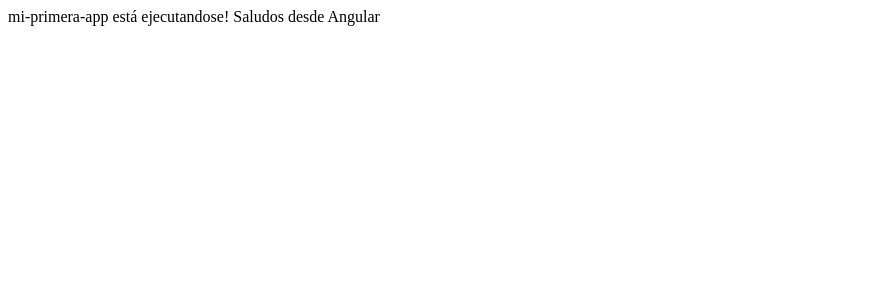
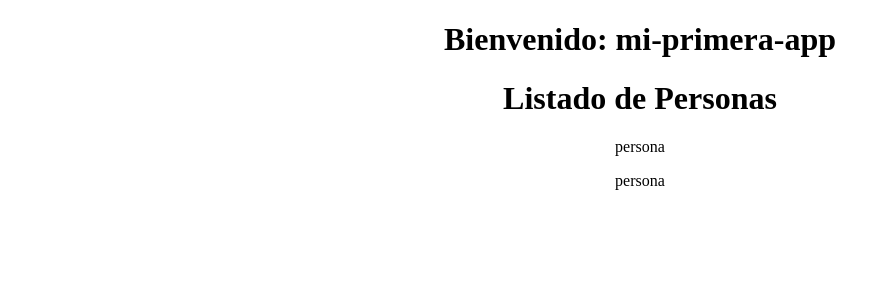
Before and after one commit to Cefjulio/Universidad_Angular_2021, an Angular app: page / in a window 1280 px wide. Shown: the top 300 px of the page, without its empty margins (0-890 px from the left). Built offline with nearby package versions, Linux system fonts and the light colour scheme.

Commit message:
V.16 Creacion de un component en Angular con CLI

```diff
--- a/src/app/app.component.html
+++ b/src/app/app.component.html
@@ -1,2 +1,4 @@
-<span> {{ title }} está ejecutandose!  </span>
-<span> {{ saludo }} </span>
+<div style="text-align: center;" >
+  <h1>Bienvenido: {{titulo}}  </h1>
+  <app-personas></app-personas>
+</div>
--- a/src/app/app.component.ts
+++ b/src/app/app.component.ts
@@ -6,6 +6,6 @@ import { Component } from '@angular/core';
   styleUrls: ['./app.component.css']
 })
 export class AppComponent {
-  title = 'mi-primera-app';
-  saludo = 'Saludos desde Angular';
+  titulo = 'mi-primera-app';
+
 }
--- a/src/app/app.module.ts
+++ b/src/app/app.module.ts
@@ -2,10 +2,13 @@ import { NgModule } from '@angular/core';
 import { BrowserModule } from '@angular/platform-browser';
 
 import { AppComponent } from './app.component';
+import { PersonasComponent } from './personas/personas.component';
+import { PersonaComponent } from './persona/persona.component';
 
 @NgModule({
   declarations: [
-    AppComponent
+    AppComponent, PersonasComponent, PersonaComponent
+
   ],
   imports: [
     BrowserModule
--- /dev/null
+++ b/src/app/persona/persona.component.html
@@ -0,0 +1 @@
+<p>persona</p>
--- a/src/app/personas/personas.component.html
+++ b/src/app/personas/personas.component.html
@@ -1 +1,3 @@
 <h1>Listado de Personas</h1>
+<app-persona></app-persona>
+<app-persona></app-persona>
```
Also changed, not shown: src/app/persona/persona.component.ts (added, +13 -0 lines), src/app/persona/persona.component.css (added), src/app/personas/personas.component.ts (line endings or trailing spaces), 1 other file (tests, documents, lock files or other folders).
